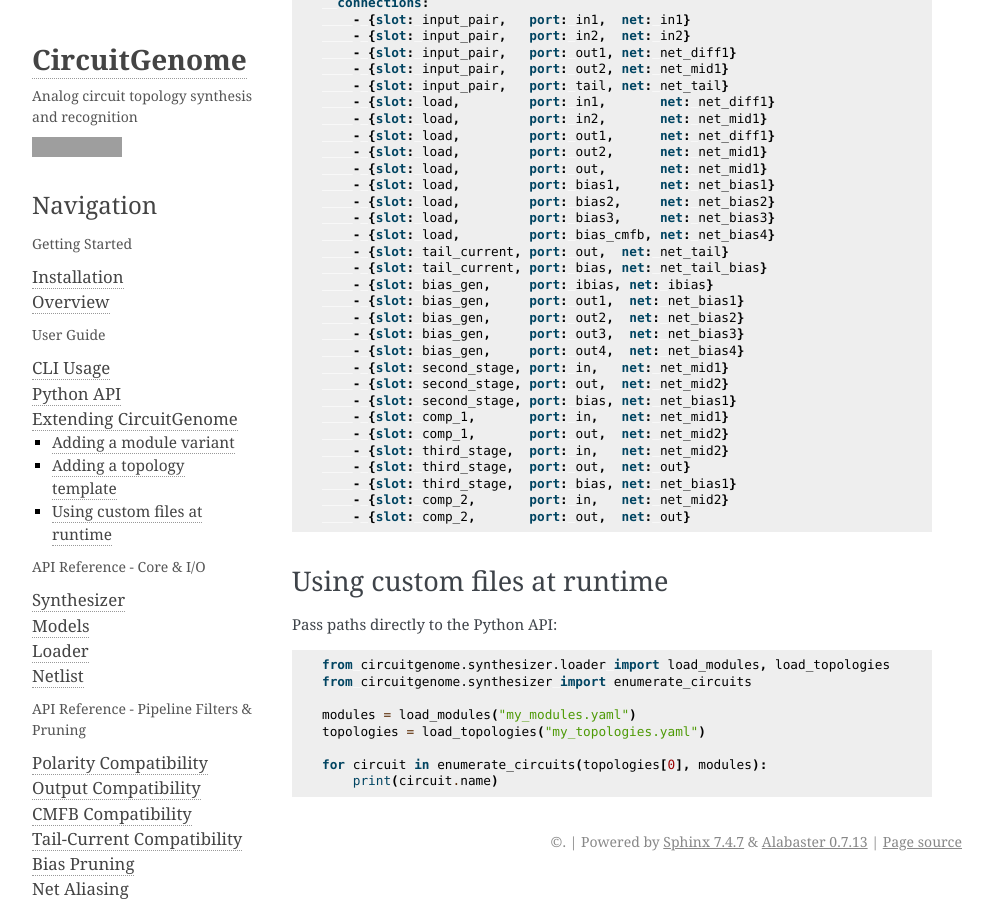
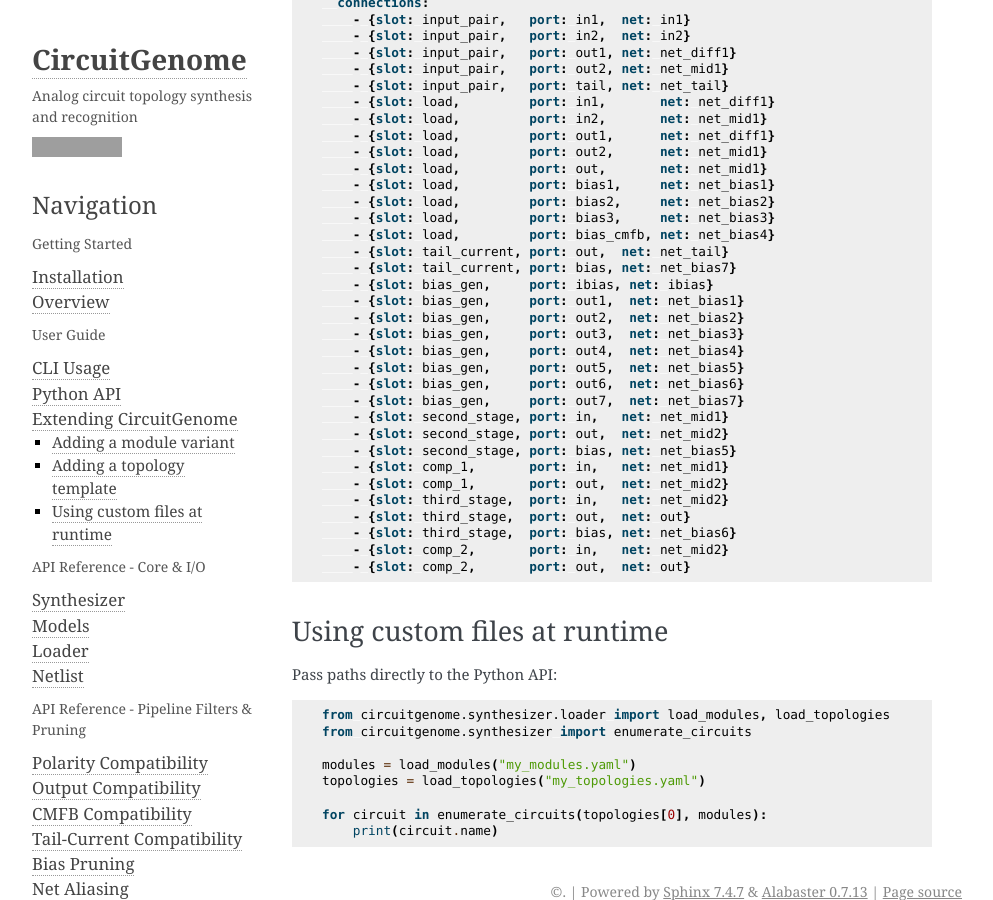
Before and after one commit to analog-ml/CircuitGenome, a Sphinx documentation site: the page built from docs/extending.rst, in a window 1280 px wide and 900 px high, scrolled down 2623 px. Shown: the whole window, without its empty margins (148-1141 px from the left). Built offline with Sphinx 7.4.7, drawn with Linux system fonts in a browser that asks for light colours; grey boxes are pictures that could not be loaded.

Commit message:
Fix stale bias-rail and circuit-count docs after 7-rail refactor
opamp_modules.yaml's bias_generation comments and several Sphinx/README
examples still described the old 4-rail (out1-out4, vdd optional) design
and pre-polarity-filter circuit counts. Update them to match the current
7-rail bias_generation variants and verified synthesize()/CLI output.

Co-Authored-By: Claude Sonnet 4.6 <noreply@anthropic.com>

```diff
--- a/docs/extending.rst
+++ b/docs/extending.rst
@@ -178,20 +178,23 @@ Example — 3-stage op-amp with cascade (single-Miller-per-stage) compensation
        - {slot: load,         port: bias3,     net: net_bias3}
        - {slot: load,         port: bias_cmfb, net: net_bias4}
        - {slot: tail_current, port: out,  net: net_tail}
-       - {slot: tail_current, port: bias, net: net_tail_bias}
+       - {slot: tail_current, port: bias, net: net_bias7}
        - {slot: bias_gen,     port: ibias, net: ibias}
        - {slot: bias_gen,     port: out1,  net: net_bias1}
        - {slot: bias_gen,     port: out2,  net: net_bias2}
        - {slot: bias_gen,     port: out3,  net: net_bias3}
        - {slot: bias_gen,     port: out4,  net: net_bias4}
+       - {slot: bias_gen,     port: out5,  net: net_bias5}
+       - {slot: bias_gen,     port: out6,  net: net_bias6}
+       - {slot: bias_gen,     port: out7,  net: net_bias7}
        - {slot: second_stage, port: in,   net: net_mid1}
        - {slot: second_stage, port: out,  net: net_mid2}
-       - {slot: second_stage, port: bias, net: net_bias1}
+       - {slot: second_stage, port: bias, net: net_bias5}
        - {slot: comp_1,       port: in,   net: net_mid1}
        - {slot: comp_1,       port: out,  net: net_mid2}
        - {slot: third_stage,  port: in,   net: net_mid2}
        - {slot: third_stage,  port: out,  net: out}
-       - {slot: third_stage,  port: bias, net: net_bias1}
+       - {slot: third_stage,  port: bias, net: net_bias6}
        - {slot: comp_2,       port: in,   net: net_mid2}
        - {slot: comp_2,       port: out,  net: out}
 
--- a/docs/usage/python_api.rst
+++ b/docs/usage/python_api.rst
@@ -15,7 +15,7 @@ It loads the built-in YAML configs, applies your filters, and returns a list of
 
    # All 2-stage single-ended circuits
    circuits = synthesize({"stages": 2, "output_type": "single_ended"})
-   print(f"{len(circuits)} circuits")  # 4050
+   print(f"{len(circuits)} circuits")  # 1890
 
    # Serialize the first circuit
    print(to_flat_spice(circuits[0], name="my_ota"))
```
Also changed, not shown: README.md (+38 -18 lines), docs/usage/cli.rst (+5 -2 lines), 1 other file.
